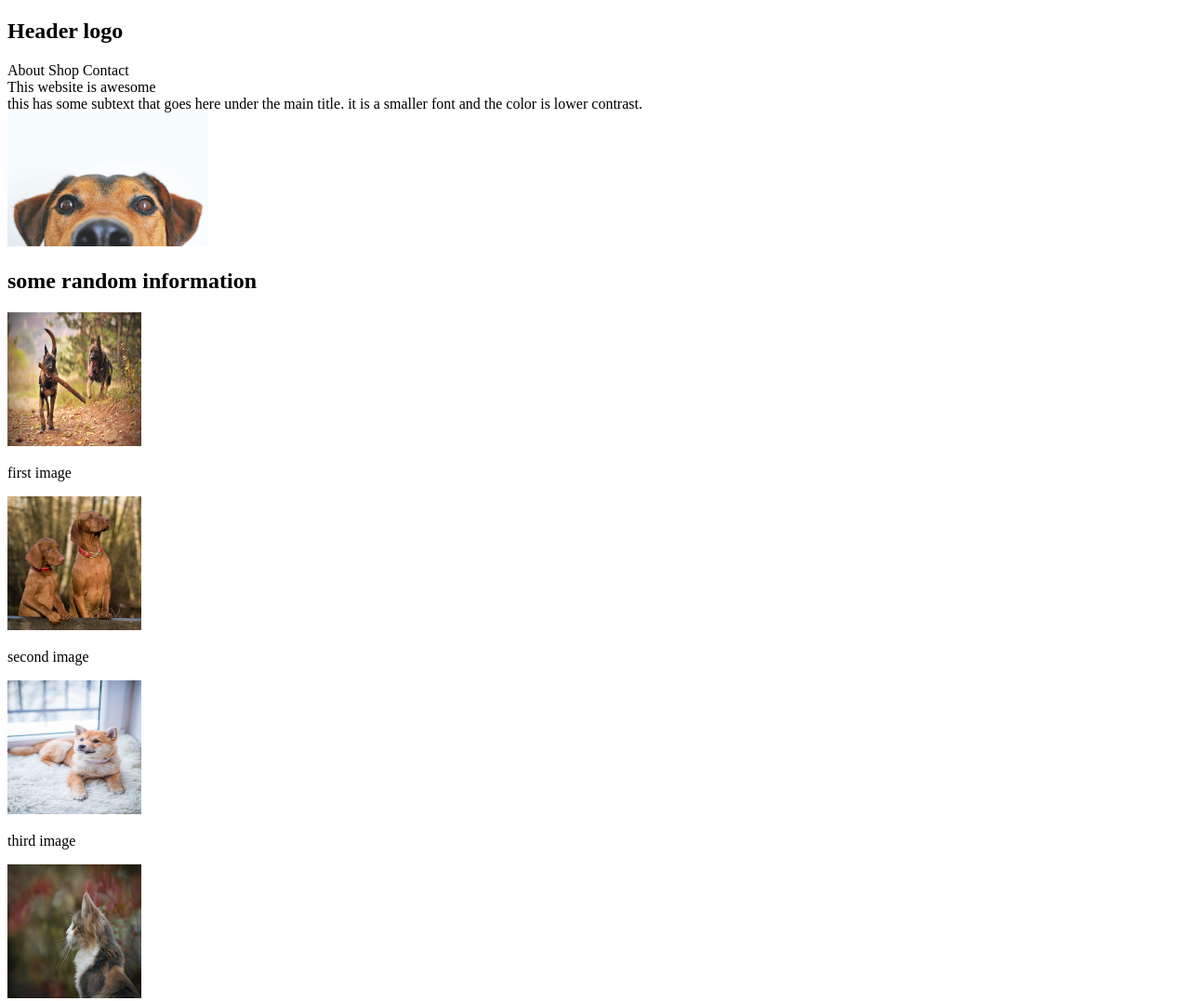
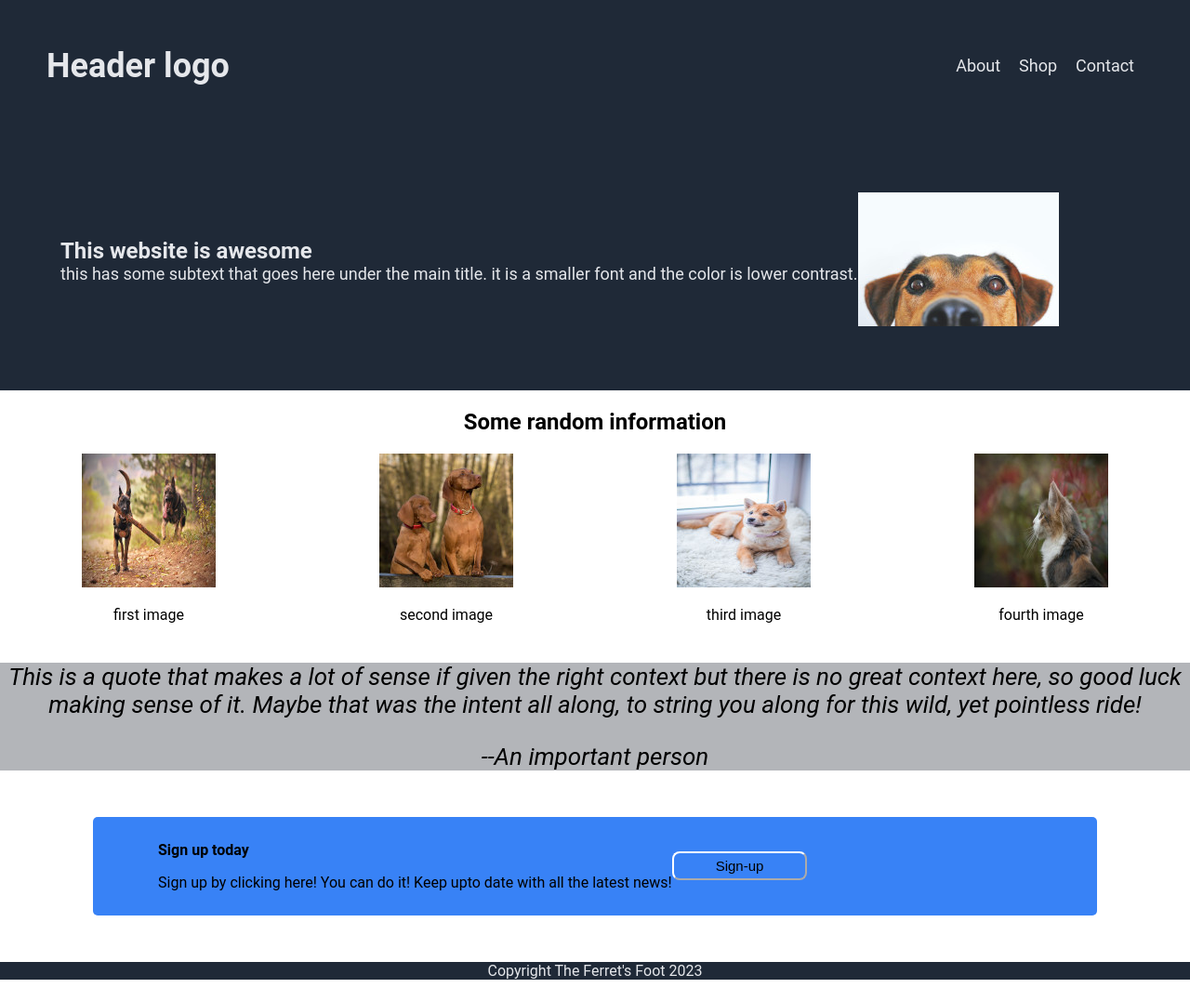
Before and after one commit to josh-cayuse/odin-landing-page, a plain HTML site: page index.html in a window 1280 px wide. Shown: the top 1077 px of the page at 93% size. Drawn offline with Linux system fonts and the light colour scheme.

Commit message:
add css, minor index changes

```diff
--- a/index.html
+++ b/index.html
@@ -7,15 +7,16 @@
     <link rel="stylesheet" href="style.css">
     <title>Document</title>
 </head>
+
 <body>
     <nav class="header">
         <div class="logo">
             <h1>Header logo</h1>
         </div>
         <div class="links">
-            <a herf="#link-one">About</a>
-            <a herf="#link-two">Shop</a>
-            <a herf="#link-three">Contact</a>
+            <div><a herf="#link-one">About</a></div>
+            <div><a herf="#link-two">Shop</a></div>
+            <div><a herf="#link-three">Contact</a></div>
         </div>
     </nav>
 
@@ -27,12 +28,12 @@
         </div>
 
         <div class=hero-image>
-            <img src="images/image-top.jpg"
+            <img src="images/image-top.jpg" alt="top image">
         </div>
     </div>
 
     <div class="information">
-        <h2>some random information</h2>
+        <h2>Some random information</h2>
 
         <div class="info-pieces">
 
@@ -70,10 +71,14 @@
 
     <div class="signup">
         <div class="text">
-            <p><b>sign up today</b></p>
-            <p class="small">sign up by clicking here! you can do it!</p>
+            <p><b>Sign up today</b></p>
+            <p class="small">Sign up by clicking here! You can do it! Keep upto date
+                with all the latest news!
+            </p>
         </div>
-        <button class="sign-up">Sign up</button>
+        <div>
+            <button class="sign-up">Sign-up</button>
+        </div>
     </div>
 
     <div class="footer">
--- a/style.css
+++ b/style.css
@@ -0,0 +1,103 @@
+body {
+    padding: 0;
+    margin: 0;
+    font-family: 'Roboto', arial;
+}
+
+
+/* header */
+
+.header {
+    display: flex;
+    background-color: #1f2937;
+    color: #e5e7eb;
+    align-items: center;
+    justify-content: space-between;
+    padding: 20px 50px 20px 50px;
+}
+
+.logo{
+    font-size: 24px;
+}
+
+.links{
+    display: flex;
+}
+
+.links div{
+    font-size: 18px;
+    justify-content: space-evenly;
+    padding: 10px;
+}
+
+
+/* hero */
+
+.hero{
+    background-color: #1f2937;
+    display: flex;
+    align-items: center;
+    color: #e5e7eb;
+    padding: 65px;
+}
+
+.hero-title{
+    font-size: 24px;
+    font-weight: bold;
+}
+
+.hero-para{
+    font-size: 18px;
+}
+
+
+/* Info */
+
+.information {
+    text-align: center;
+}
+
+.info-pieces{
+    display: flex;
+    justify-content: space-around;
+}
+
+
+/* quote */
+
+.quote{
+    background-color: #b3b5b9;
+    font-size: 26px;
+    font-style: italic;
+    text-align: center;
+}
+
+/* signup */
+
+.signup{
+    display: flex;
+    align-items: center;
+    padding: 20px 50px 20px 50px;
+    background-color: #3882f6;
+    margin: 50px 100px;
+    padding: 10px 70px;
+    border-radius: 5px;
+    border-color:black;
+}
+
+.sign-up {
+    background-color: #3882f6;
+    border-color: #fff;
+    border-radius: 8px;
+    padding: 5px 45px;
+    font-size: 15px;
+}
+
+
+/* footer */
+
+.footer{
+    text-align: center;
+    background-color: #1f2937;
+    color: #e5e7eb;
+}
```
